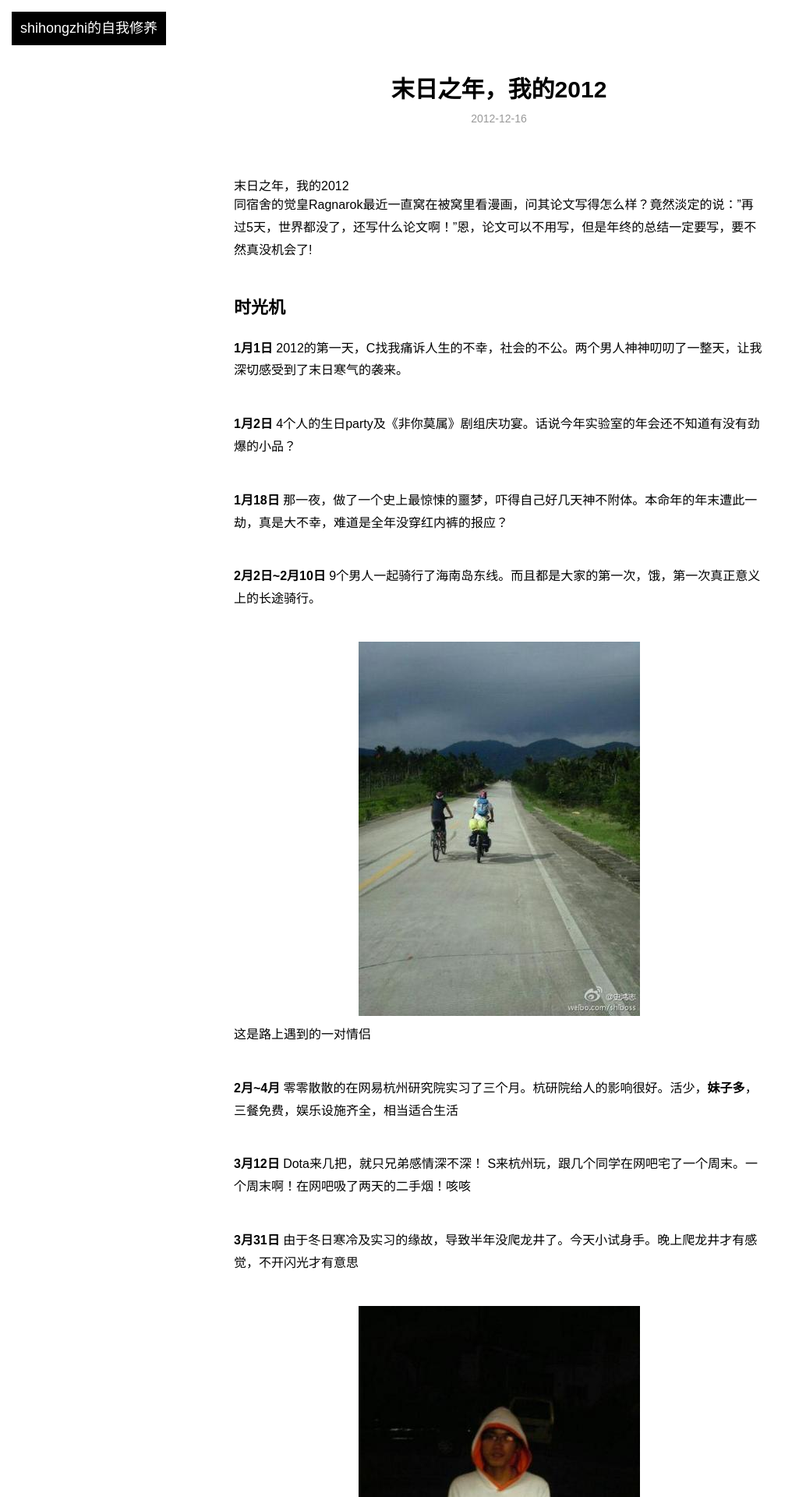
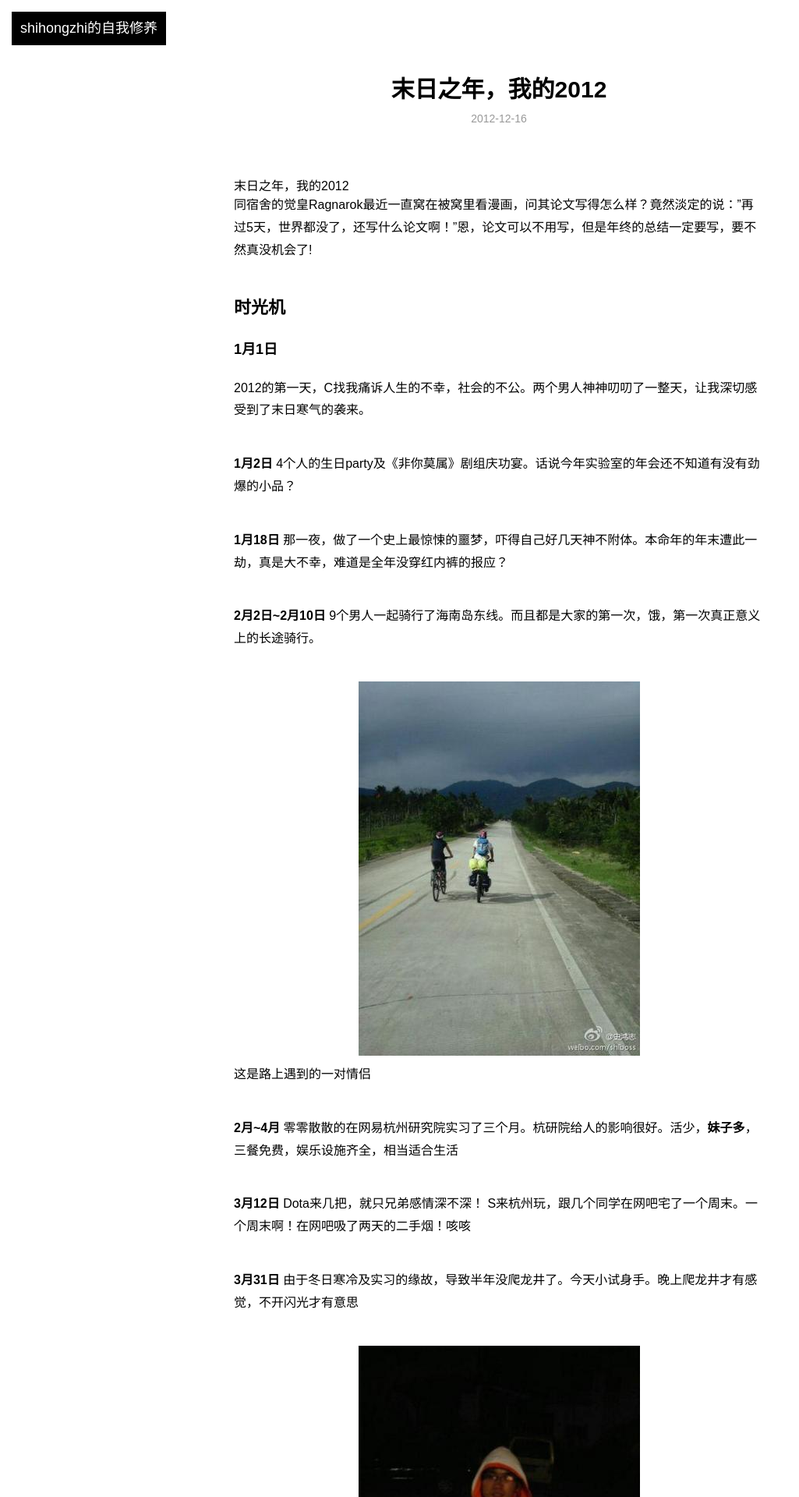
Before and after one commit to shihongzhi/shihongzhi.github.com, a Jekyll site: the page built from _posts/blog/2012-12-16-2012.md, in a window 1280 px wide. Shown: the top 1920 px of the page at 78% size, without its empty margins (0-1025 px from the left). Built offline with Jekyll 4.4.1, drawn with Linux system fonts in a browser that asks for light colours; Markdown is read by kramdown in place of the engine named in the settings.

```diff
--- a/_posts/blog/2012-12-16-2012.md
+++ b/_posts/blog/2012-12-16-2012.md
@@ -11,7 +11,9 @@ tags: 旅行
 
 ##时光机
 
-**1月1日**  2012的第一天，C找我痛诉人生的不幸，社会的不公。两个男人神神叨叨了一整天，让我深切感受到了末日寒气的袭来。
+###1月1日
+
+2012的第一天，C找我痛诉人生的不幸，社会的不公。两个男人神神叨叨了一整天，让我深切感受到了末日寒气的袭来。
 
 **1月2日**  4个人的生日party及《非你莫属》剧组庆功宴。话说今年实验室的年会还不知道有没有劲爆的小品？
 
```
